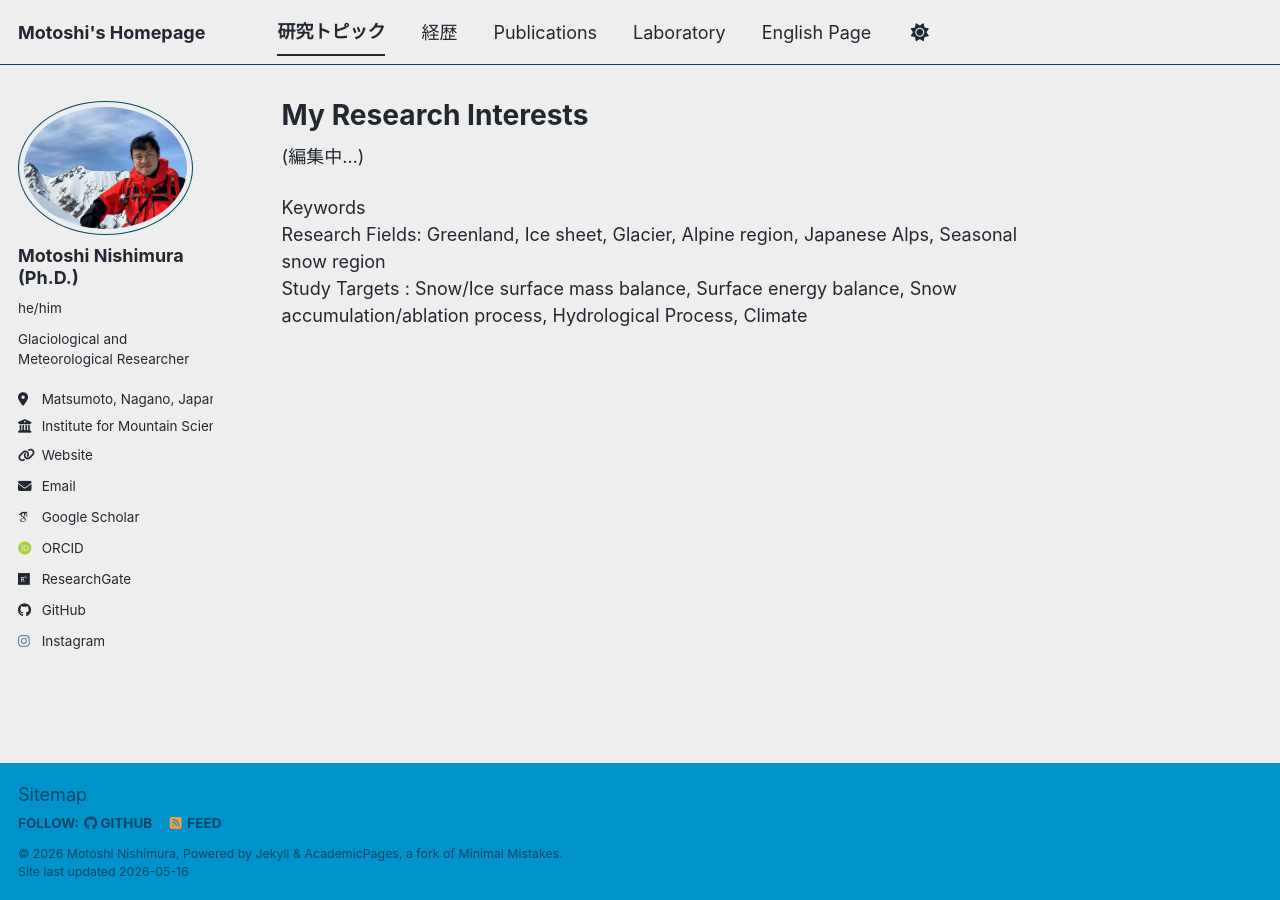
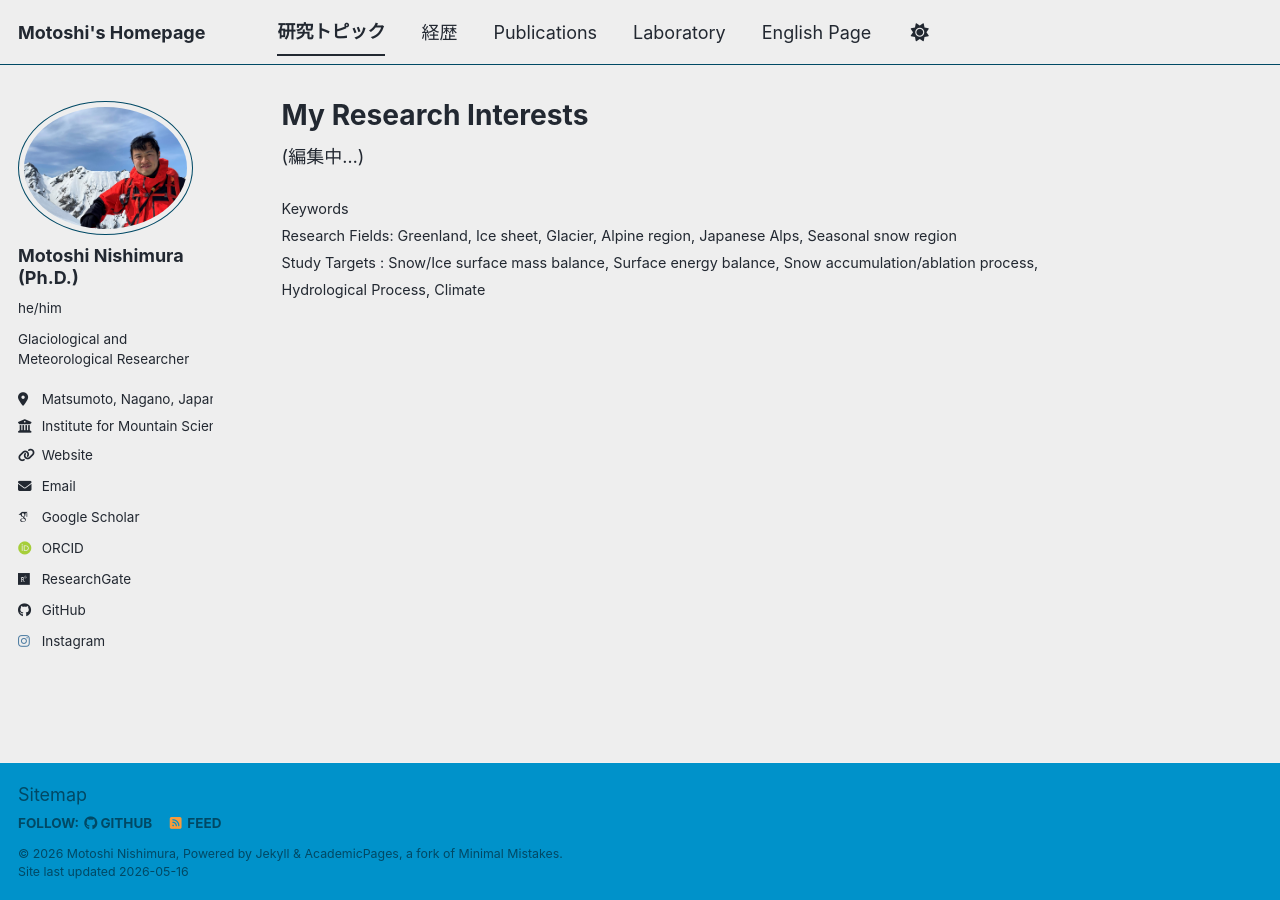
Before and after one commit to MotoshiNishimura/MotoshiNishimura.github.io, a Jekyll site: the page built from _pages/interest.md, in a window 1280 px wide. Built offline with Jekyll 4.4.1, drawn with Linux system fonts in a browser that asks for light colours; some web fonts are replaced; a script bundle is joined from its source files by our own code; library files that are not in the unit come from our copies.

Commit message:
Update interest.md

```diff
--- a/_pages/interest.md
+++ b/_pages/interest.md
@@ -6,6 +6,8 @@ author_profile: true
 
 (編集中...)
 
+<span style="font-size: 0.8em;">
 Keywords<br>
 Research Fields: Greenland, Ice sheet, Glacier, Alpine region, Japanese Alps, Seasonal snow region<br>
 Study Targets : Snow/Ice surface mass balance, Surface energy balance, Snow accumulation/ablation process, Hydrological Process, Climate
+</span>
```
